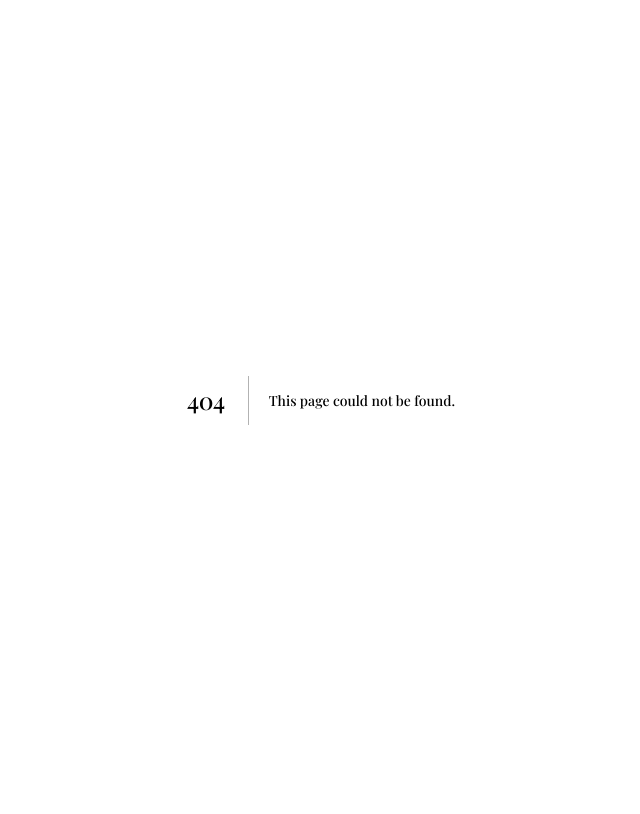
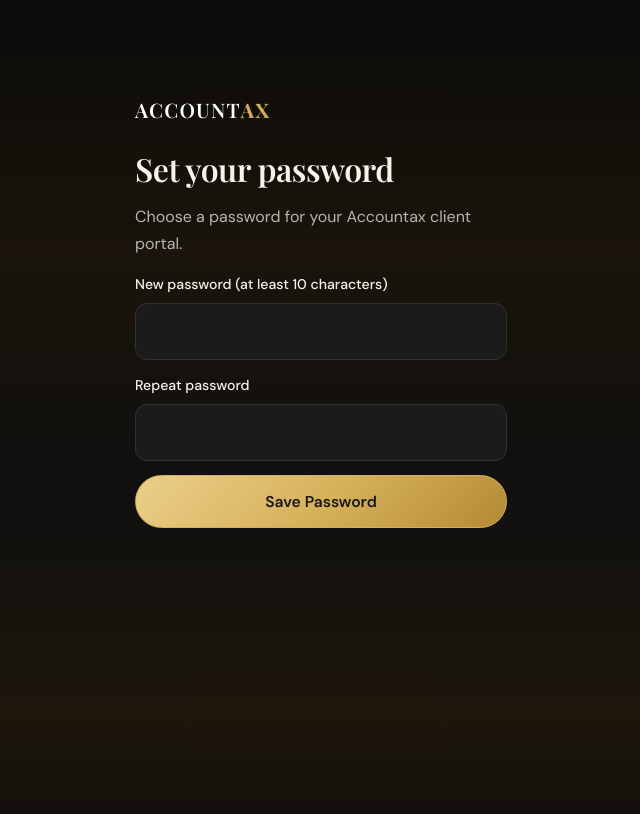
Before and after one commit to iamawaisea1628/Accountax-Works, a Next.js app: page /portal/set-password in a window 1280 px wide. Before the commit this address had no page. Shown: the top 814 px of the page, without its empty margins (319-959 px from the left). Built offline with nearby package versions, Linux system fonts and the light colour scheme.

Commit message:
Add files via upload

```diff
--- a/app/page.tsx
+++ b/app/page.tsx
@@ -111,7 +111,7 @@ export default function Home() {
       <footer><div className="w">
         <div className="fg">
           <div><a className="logo" href="#top"><span>ACCOUNT<b>AX</b></span></a><p className="mu" style={{ marginTop: 14 }}>Accounting, taxation, advisory, finance and analytics for businesses that want clearer numbers.</p></div>
-          <div><h4>Company</h4><a href="#about">About</a><a href="#industries">Industries</a><a href="#insights">Insights</a><a href="#contact">Contact</a></div>
+          <div><h4>Company</h4><a href="#about">About</a><a href="#industries">Industries</a><a href="#insights">Insights</a><a href="#contact">Contact</a><a href="/portal/login">Client Login</a></div>
           <div><h4>Services</h4>{S.map((x) => <a key={x[0]} href="#services">{x[0]}</a>)}</div>
           <div><h4>Contact</h4>{email && <a href={`mailto:${email}`}>{email}</a>}<a href="#contact">Request a Consultation</a></div>
         </div>
--- /dev/null
+++ b/app/portal/set-password/page.tsx
@@ -0,0 +1,12 @@
+import SetPasswordForm from "../../../components/portal/SetPasswordForm";
+
+export default function SetPasswordPage() {
+  return (
+    <div className="lw">
+      <a className="logo" href="/" style={{ marginBottom: 28 }}><span>ACCOUNT<b>AX</b></span></a>
+      <h1 style={{ fontSize: "2rem" }}>Set your password</h1>
+      <p className="mu">Choose a password for your Accountax client portal.</p>
+      <SetPasswordForm />
+    </div>
+  );
+}
--- a/components/Header.tsx
+++ b/components/Header.tsx
@@ -20,6 +20,7 @@ export default function Header() {
             <li className="dd"><a href="#services" onClick={close}>Services</a>
               <div className="dd-m">{S.map((x) => <a key={x[0]} href="#services" onClick={close}>{x[0]}</a>)}</div></li>
             <L h="#industries" t="Industries" /><L h="#insights" t="Insights" /><L h="#contact" t="Contact" />
+            <li><a href="/portal/login" onClick={close}>Client Login</a></li>
             <li><a className="btn sm" href="#contact" onClick={close}>Get Started</a></li>
           </ul>
         </nav>
--- a/components/portal/LoginForm.tsx
+++ b/components/portal/LoginForm.tsx
@@ -26,6 +26,7 @@ export default function LoginForm() {
       <div><label htmlFor="lp">Password</label><input id="lp" name="password" type="password" required autoComplete="current-password" /></div>
       <button className="btn" type="submit" disabled={busy}>{busy ? "Signing in..." : "Sign In"}</button>
       <p className="pmsg" role="status" style={{ color: "#e08a7d" }}>{msg}</p>
+      <a href="/portal/forgot" className="mu" style={{ fontSize: ".9rem" }}>Forgot your password?</a>
     </form>
   );
 }
--- /dev/null
+++ b/components/portal/SetPasswordForm.tsx
@@ -0,0 +1,32 @@
+"use client";
+import { useState } from "react";
+import { useRouter } from "next/navigation";
+import { supabaseBrowser } from "../../lib/supabase/browser";
+
+export default function SetPasswordForm() {
+  const router = useRouter();
+  const [msg, setMsg] = useState("");
+  const [busy, setBusy] = useState(false);
+
+  async function onSubmit(e: React.FormEvent<HTMLFormElement>) {
+    e.preventDefault();
+    const d = new FormData(e.currentTarget);
+    const pw = String(d.get("password")), again = String(d.get("again"));
+    if (pw.length < 10) return setMsg("Use at least 10 characters.");
+    if (pw !== again) return setMsg("The two passwords do not match.");
+    setBusy(true); setMsg("");
+    const { error } = await supabaseBrowser().auth.updateUser({ password: pw });
+    setBusy(false);
+    if (error) return setMsg("Could not set the password. Your link may have expired. Request a new one.");
+    router.replace("/portal"); router.refresh();
+  }
+
+  return (
+    <form className="pf" onSubmit={onSubmit} style={{ gridTemplateColumns: "1fr" }}>
+      <div><label htmlFor="np">New password (at least 10 characters)</label><input id="np" name="password" type="password" required minLength={10} autoComplete="new-password" /></div>
+      <div><label htmlFor="na">Repeat password</label><input id="na" name="again" type="password" required minLength={10} autoComplete="new-password" /></div>
+      <button className="btn" type="submit" disabled={busy}>{busy ? "Saving..." : "Save Password"}</button>
+      <p className="pmsg" role="status" style={{ color: "#e08a7d" }}>{msg}</p>
+    </form>
+  );
+}
--- a/proxy.ts
+++ b/proxy.ts
@@ -1,5 +1,7 @@
 import { createServerClient } from "@supabase/ssr";
 import { NextResponse, type NextRequest } from "next/server";
+
+const PUBLIC = ["/portal/login", "/portal/forgot", "/portal/auth/confirm"];
 
 // Refreshes the Supabase session and keeps /portal private. (Next.js 16 name for middleware.)
 export async function proxy(req: NextRequest) {
@@ -18,7 +20,7 @@ export async function proxy(req: NextRequest) {
   });
   const { data: { user } } = await sb.auth.getUser();
   const p = req.nextUrl.pathname;
-  if (!user && p !== "/portal/login") { const u = req.nextUrl.clone(); u.pathname = "/portal/login"; u.search = ""; return NextResponse.redirect(u); }
+  if (!user && !PUBLIC.includes(p)) { const u = req.nextUrl.clone(); u.pathname = "/portal/login"; u.search = ""; return NextResponse.redirect(u); }
   if (user && p === "/portal/login") { const u = req.nextUrl.clone(); u.pathname = "/portal"; return NextResponse.redirect(u); }
   return res;
 }
```
Also changed, not shown: app/portal/auth/confirm/route.ts (added, +19 -0 lines), app/portal/forgot/page.tsx (added, +13 -0 lines), components/portal/ForgotForm.tsx (added, +30 -0 lines).
